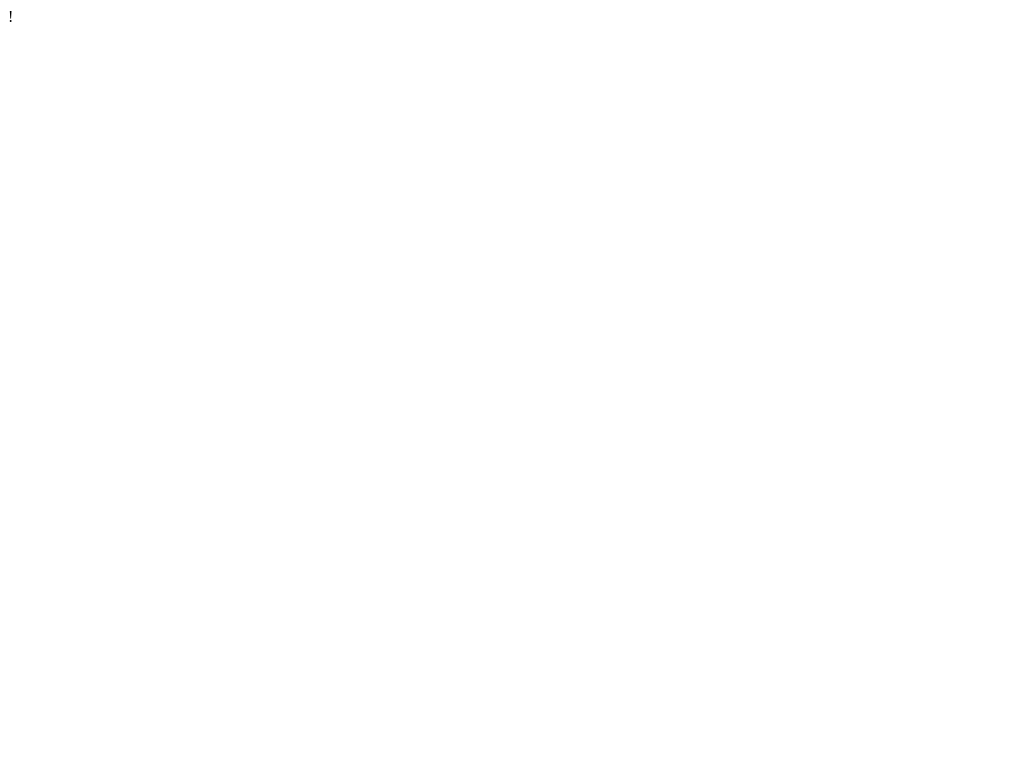
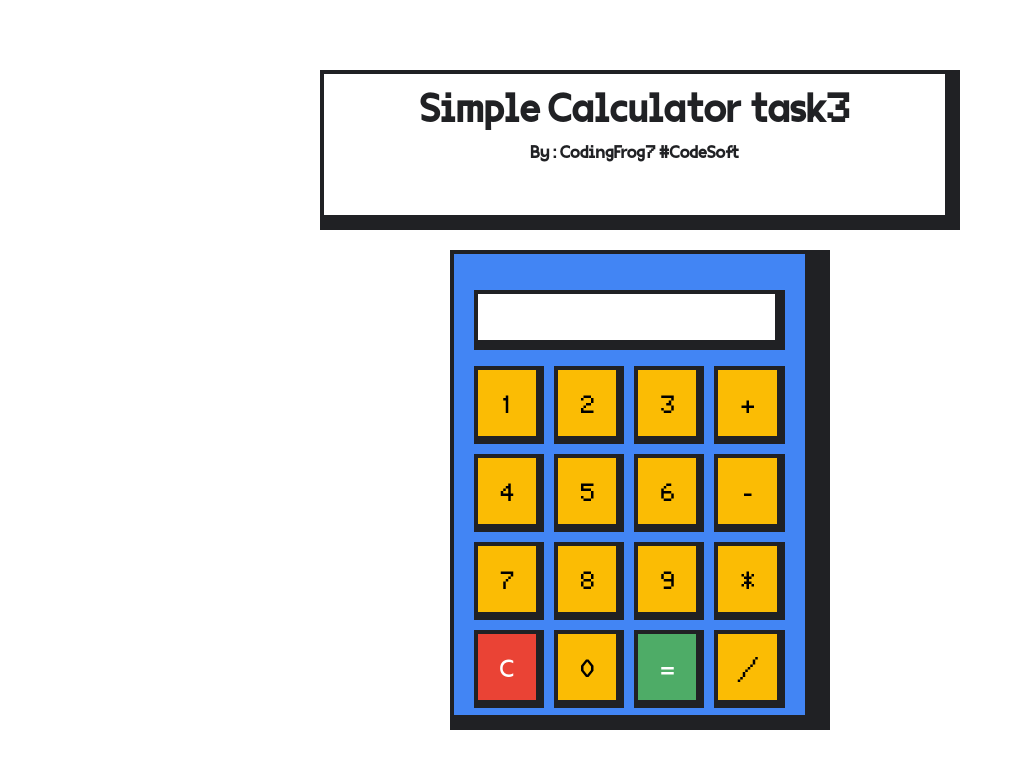
Before and after one commit to codingFrog7/codesoftTask3, a plain HTML site: page index.html in a window 1280 px wide. Shown: the whole page, without its empty margins (0-1014 px from the left). Drawn offline with Linux system fonts and the light colour scheme.

Commit message:
full updated

```diff
--- a/index.html
+++ b/index.html
@@ -1 +1,40 @@
-!
+<!DOCTYPE html>
+<html lang="en">
+  <head>
+    <meta charset="UTF-8" />
+    <meta name="viewport" content="width=device-width, initial-scale=1.0" />
+    <title>Calculator</title>
+    <link rel="stylesheet" href="styly.css" />
+  </head>
+  <body>
+    <div id="main">
+      <div id="header">
+        <span >Simple Calculator task3</span>
+        <h6>By : CodingFrog7 #CodeSoft</h6>
+      </div>
+      <div class="calculator">
+        <input id="display" class="display" readonly />
+
+        <div class="buttons">
+          <button onclick="addtodp('1')">1</button>
+          <button onclick="addtodp('2')">2</button>
+          <button onclick="addtodp('3')">3</button>
+          <button onclick="addtodp('+')">+</button>
+          <button onclick="addtodp('4')">4</button>
+          <button onclick="addtodp('5')">5</button>
+          <button onclick="addtodp('6')">6</button>
+          <button onclick="addtodp('-')">-</button>
+          <button onclick="addtodp('7')">7</button>
+          <button onclick="addtodp('8')">8</button>
+          <button onclick="addtodp('9')">9</button>
+          <button onclick="addtodp('*')">*</button>
+          <button class="bg-red" onclick="clrdp()">C</button>
+          <button onclick="addtodp('0')">0</button>
+          <button class="bg-green" onclick="eql()">=</button>
+          <button onclick="addtodp('/')">/</button>
+        </div>
+      </div>
+    </div>
+    <script src="script.js"></script>
+  </body>
+</html>
--- /dev/null
+++ b/script.js
@@ -0,0 +1,19 @@
+const display = document.getElementById('display');
+function addtodp(input) {
+   display.value += input;
+
+}
+function clrdp(){
+    display.value ="";
+
+}
+function eql() {
+    try {
+        display.value =eval(display.value);
+    }
+    catch (Error) {
+        display.value = "Error";
+    }
+
+
+}
--- a/styly.css
+++ b/styly.css
@@ -1,3 +1,127 @@
-*{
-    margin:0
+@font-face {
+  font-family: "VG5000-Regular";
+
+  src: url(VG5000-Regular.otf);
 }
+
+* {
+  margin: 0;
+  padding: 0;
+  box-sizing: border-box;
+  font-family: "VG5000-Regular", Arial, sans-serif;
+}
+
+body {
+  background-color: #fff;
+  color: #202124;
+  line-height: 1.6;
+}
+
+#main {
+  width: 100%;
+  height: 100vh;
+  display: flex;
+  align-items: center;
+  justify-content: center;
+  flex-direction: column;
+}
+#header {
+  height: 20%;
+  width: 50%;
+  border: 4px solid #202124;
+  border-right: #202124 15px solid;
+  border-bottom: #202124 15px solid;
+  text-align: center;
+  margin-bottom: 20px;
+  font-size: 26px;
+  font-weight: bold;
+  background-color: #fff;
+  color: #202124;
+  font-family: "VG5000-Regular";
+}
+span{
+    font-size: 40px;
+    color: #202124;
+    font-family: "VG5000-Regular";
+}
+.calculator {
+  border: 4px solid #202124;
+  border-right: #202124 25px solid;
+  border-bottom: #202124 15px solid;
+  width: 380px;
+  height: 480px;
+  font-family: Arial, sans-serif;
+  margin: 0 auto;
+  padding: 20px;
+  font-size: 22px;
+  background-color: #4285f4;
+
+}
+
+.display {
+  font-family: "VG5000-Regular", Arial, sans-serif;
+  border: 4px solid #202124;
+  border-right: #202124 10px solid;
+  border-bottom: #202124 10px solid;
+  height: 60px;
+  width: 100%;
+  margin-bottom: 16px;
+  margin-top: 16px;
+  display: flex;
+  align-items: center;
+  justify-content: flex-end;
+  padding-right: 16px;
+  text-align: right;
+  font-size: 32px;
+  caret-color: transparent;
+  color: #222;
+}
+
+.result {
+  font-size: 32px;
+}
+
+.buttons {
+  display: grid;
+  grid-template-columns: repeat(4, 1fr);
+  grid-gap: 10px;
+}
+
+button {
+  border: 4px solid #202124;
+  border-right: #202124 8px solid;
+  border-bottom: #202124 8px solid;
+
+  padding: 18px;
+  background-color: #fbbc04;
+  cursor: pointer;
+  font-size: 25px;
+}
+
+button:hover {
+  background-color: rgb(253, 208, 71);
+}
+
+button:active {
+  background-color: #ffdd76;
+}
+
+.bg-green {
+  background-color: #4eac67;
+  color: white;
+}
+
+.bg-green:hover {
+  background-color: #5abf7c;
+  color: white;
+}
+
+.bg-red {
+  background-color: #ea4335;
+  color: white;
+}
+
+.bg-red:hover {
+  background-color: #f37469;
+  color: white;
+}
```
Also changed, not shown: VG5000-Regular.otf (added).
